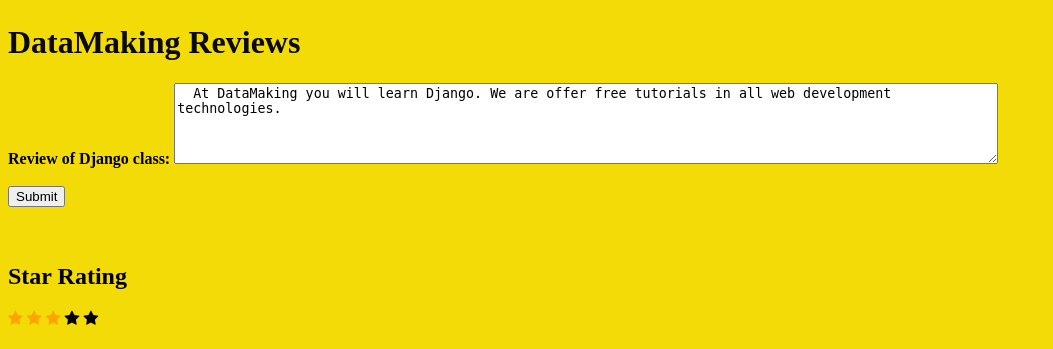
After one commit to BinduMathsa/git-learnig, a Django app: template template/view.html in a window 1280 px wide. The commit adds this page. Shown: the part 451-800 px from the top of the page, without its empty margins (0-1053 px from the left). Run offline with Django 3.2, Linux system fonts and the light colour scheme; the template is opened without the code that fills it, so the values that code supplies are empty; parts of the project's set-up code (start-up, migrations or seed data) failed here and were passed over.

Commit message:
my newproject3

```diff
--- a/template/1.html
+++ b/template/1.html
@@ -18,7 +18,7 @@ input[type=text], input[type=password] {
 
 button {
   background-color: #f1ee08e8;
-  color: white;
+  color: rgb(19, 18, 18);
   padding: 14px 20px;
   margin: 8px 0;
   border: none;
@@ -84,7 +84,7 @@ span.psw {
     <label for="psw"><b>Password</b></label>
     <input type="password" placeholder="Enter Password" name="psw" required>
 
-    <button type="submit">Login</button>
+    <button type="submit">Login </button>
     <label>
       <input type="checkbox" checked="checked" name="remember"> Remember me
     </label>
--- /dev/null
+++ b/template/view.html
@@ -0,0 +1,66 @@
+<!DOCTYPE html>
+<html>
+<body>
+
+
+
+    <style>
+        h1 {color:rgb(10, 10, 10);}
+        p {color:rgb(12, 12, 12);}
+        body {
+        background-color: #f3db04fa;
+      }
+
+      /* Right-aligned link */
+      .navbar a.right {
+        float: right;
+      }
+
+      </style>
+      <div class="navbar">
+        <a href="myfirstpage" class="right">Sign out</a>
+      </div>
+
+
+<h2>DataMaking</h2>
+
+<p>Django video</p>
+
+
+
+
+<iframe width="420" height="345" src="https://www.youtube.com/embed/tgbNymZ7vqY?playlist=tgbNymZ7vqY&loop=1"></iframe>
+<h1>DataMaking Reviews</h1>
+
+<form action="/action_page.php">
+<label for="Django"><b>Review of Django class:</b></label>
+<textarea id="Django" name="Django" rows="5" cols="100">
+  At DataMaking you will learn Django. We are offer free tutorials in all web development technologies.
+  </textarea>
+  <br><br>
+  <input type="submit" value="Submit">
+
+</form>
+<br>
+<br>
+<!-- Font Awesome Icon Library -->
+<link rel="stylesheet" href="https://cdnjs.cloudflare.com/ajax/libs/font-awesome/4.7.0/css/font-awesome.min.css">
+<style>
+.checked {
+  color: orange;
+}
+</style>
+</head>
+<body>
+
+<h2>Star Rating</h2>
+<span class="fa fa-star checked"></span>
+<span class="fa fa-star checked"></span>
+<span class="fa fa-star checked"></span>
+<span class="fa fa-star"></span>
+<span class="fa fa-star"></span>
+
+
+
+</body>
+</html>
```
Also changed, not shown: template/course.html (added, +33 -0 lines), template/index.html (+5 -3 lines), template/register.html (+7 -2 lines).
